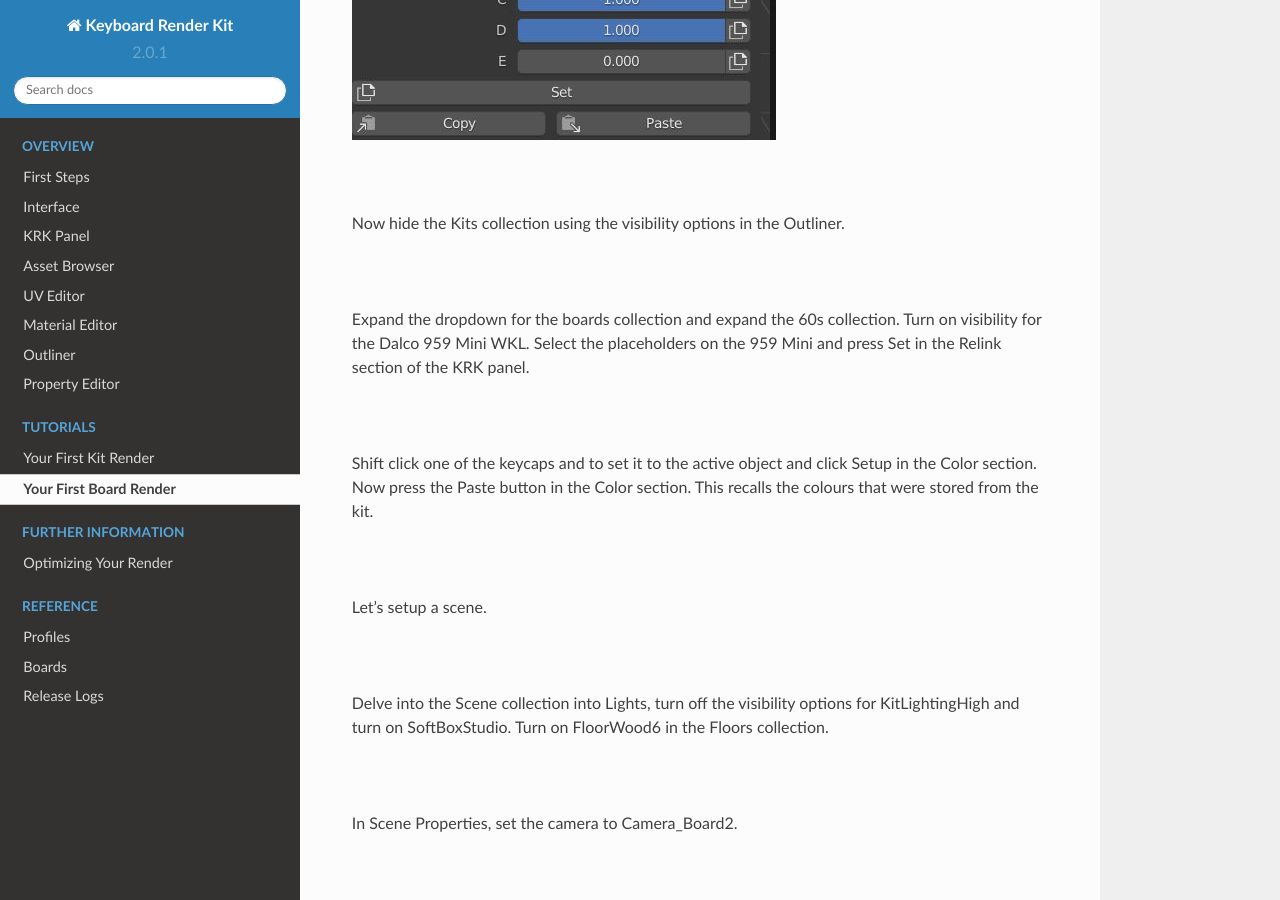
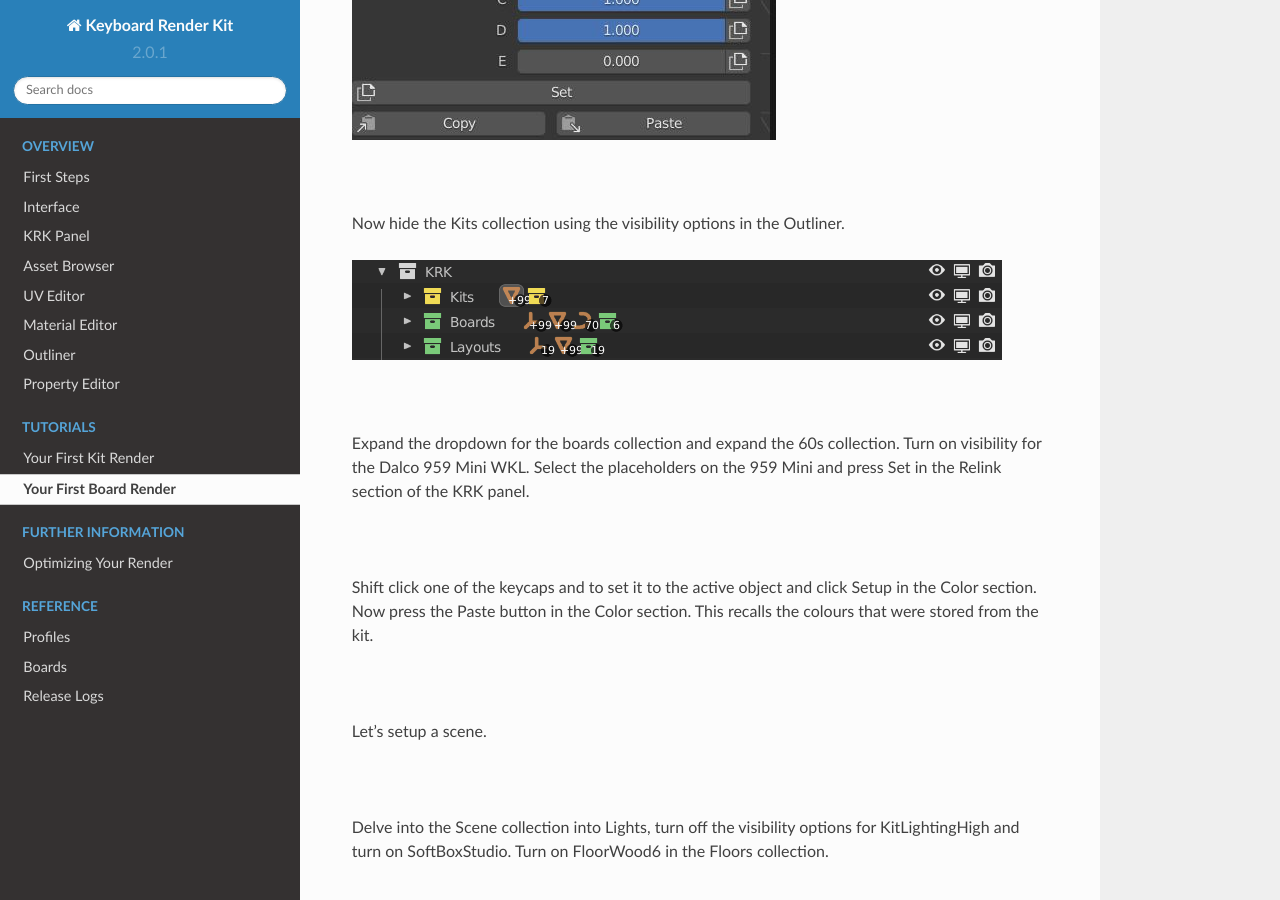
Before and after one commit to imperfectlink/KeyboardRenderKit, a Sphinx documentation site: the page built from docs/source/workflow2.rst, in a window 1280 px wide and 900 px high, scrolled down 1041 px. Built offline with Sphinx 7.4.7 and the Read the Docs theme 2.0.0, drawn with Linux system fonts in a browser that asks for light colours.

Commit message:
Update workflow2.rst

```diff
--- a/docs/source/workflow2.rst
+++ b/docs/source/workflow2.rst
@@ -18,6 +18,8 @@ Now click on Copy in the Color section of the KRK panel. This stores the color i
 |
 
 Now hide the Kits collection using the visibility options in the Outliner.
+
+.. image:: img/TurnOffKits.gif
 
 |
 
```
